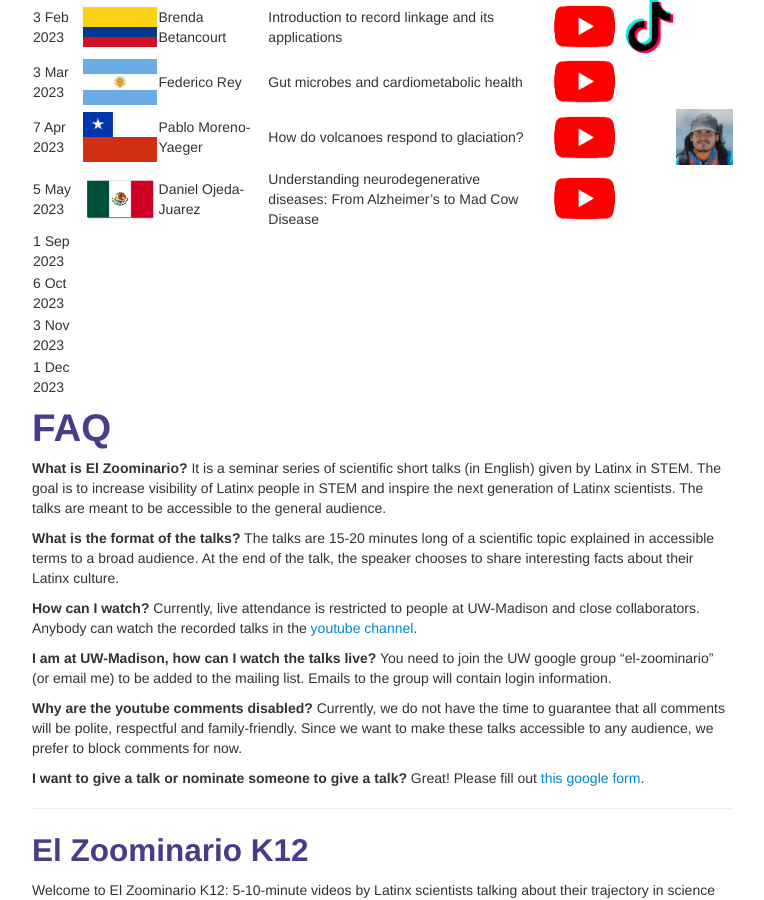
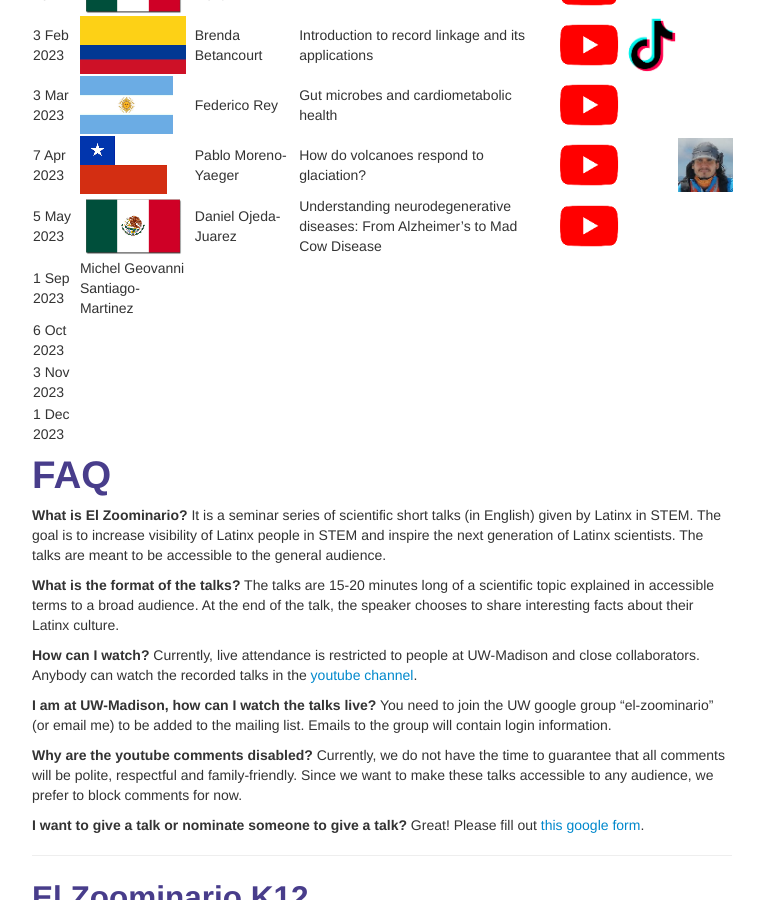
Before and after one commit to solislemuslab/solislemuslab.github.io, a Jekyll site: the page built from pages/zoominario.md, in a window 1280 px wide and 900 px high, scrolled down 2280 px. Shown: the whole window, without its empty margins (258-1022 px from the left). Built offline with Jekyll 4.4.1, drawn with Linux system fonts in a browser that asks for light colours.

Commit message:
updated zoominario

```diff
--- a/pages/zoominario.md
+++ b/pages/zoominario.md
@@ -55,7 +55,7 @@ description: El Zoominario
 | 3 Mar 2023 | ![](../assets/pics/flags/argentina.png) | Federico Rey | Gut microbes and cardiometabolic health | [![youtube (653k)](icons16/youtube.png)](https://youtu.be/4huIZPpLrpY)
 | 7 Apr 2023 | ![](../assets/pics/flags/chile.png) | Pablo Moreno-Yaeger | How do volcanoes respond to glaciation? | [![youtube (653k)](icons16/youtube.png)](https://youtu.be/bMQfIN6DXvw) | | [![tiktok (653k)](icons16/pablo.png)](https://www.tiktok.com/@latinxinstem/video/7219446404513598766?is_from_webapp=1&sender_device=pc&web_id=7198957279043405354) |
 | 5 May 2023 | ![](../assets/pics/flags/mexico.png) | Daniel Ojeda-Juarez | Understanding neurodegenerative diseases: From Alzheimer's to Mad Cow Disease | [![youtube (653k)](icons16/youtube.png)](https://youtu.be/bMQfIN6DXvw) | | |
-| 1 Sep 2023 |  | |
+| 1 Sep 2023 | Michel Geovanni Santiago-Martinez | |
 | 6 Oct 2023 |  | |
 | 3 Nov 2023 |  | |
 | 1 Dec 2023 |  | |
```
